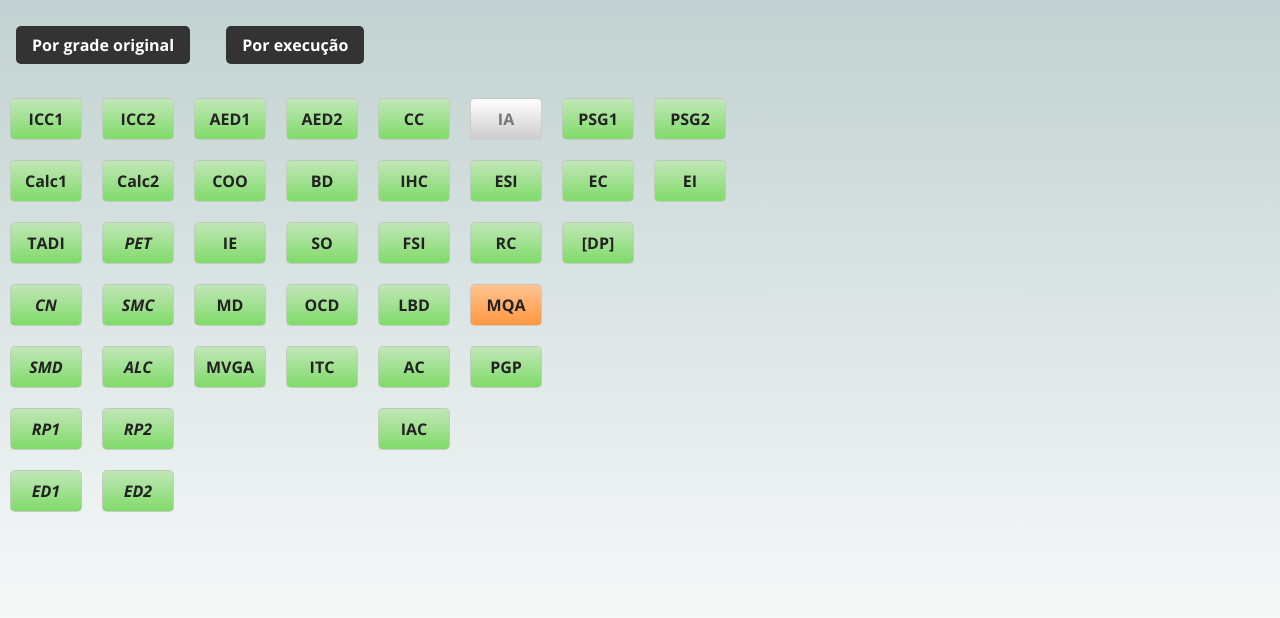
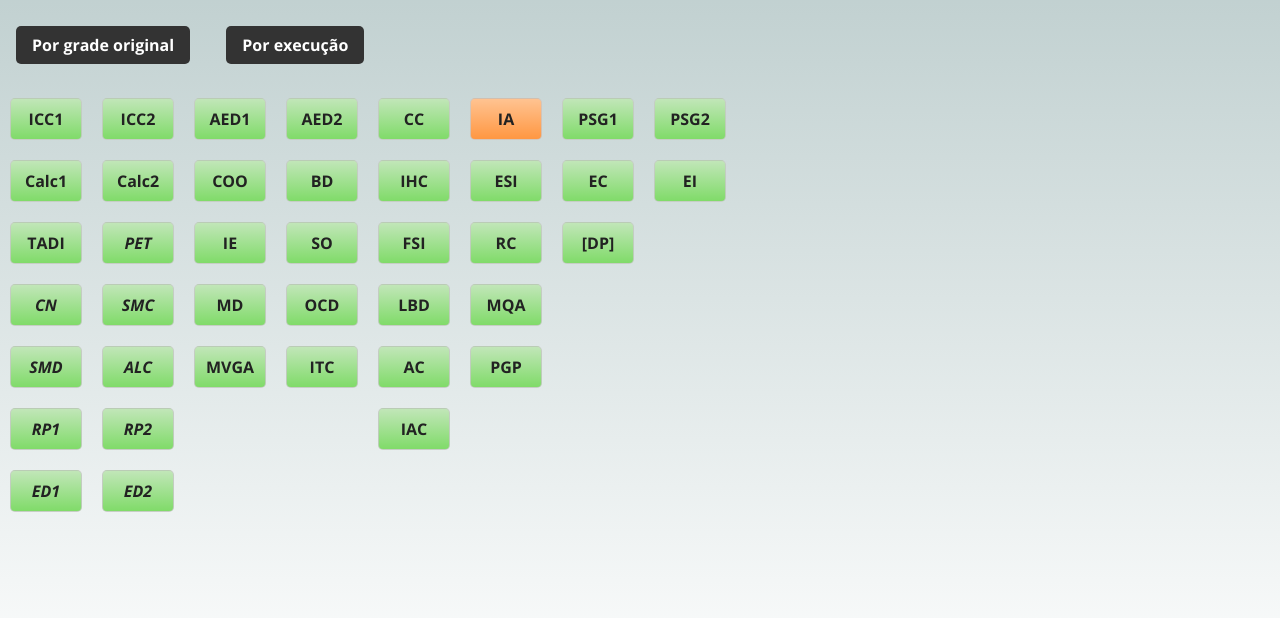
Before and after one commit to machadolucas/web-tests, a website: page course/index.html in a window 1280 px wide. Shown: the part 78-696 px from the top of the page. Drawn offline with nearby package versions, Linux system fonts and the light colour scheme.

Commit message:
MQA done

```diff
--- a/course/index.html
+++ b/course/index.html
@@ -115,7 +115,7 @@
 			data-class-credits="2" data-work-credits="0" data-course-code="ACH2035"
 			data-name="Introdução à Administração para Computação">IAC</div>
 
-		<div class="course" data-origin="s6"
+		<div class="course" data-origin="s6" data-doing="true"
 			data-class-credits="4" data-work-credits="2" data-course-code="ACH2016"
 			data-name="Inteligência Artificial">IA</div>
 		<div class="course" data-origin="s6" data-done="s6"
@@ -124,7 +124,7 @@
 		<div class="course" data-origin="s6" data-done="s6"
 			data-class-credits="4" data-work-credits="2" data-course-code="ACH2026"
 			data-name="Redes de Computadores">RC</div>
-		<div class="course" data-origin="s6" data-doing="true"
+		<div class="course" data-origin="s6" data-done="s9"
 			data-class-credits="4" data-work-credits="0" data-course-code="ACH2036"
 			data-name="Métodos Quantitativos Aplicados à Administração de Empresas 1">MQA</div>
 		<div class="course" data-origin="s6" data-done="s6"
```
